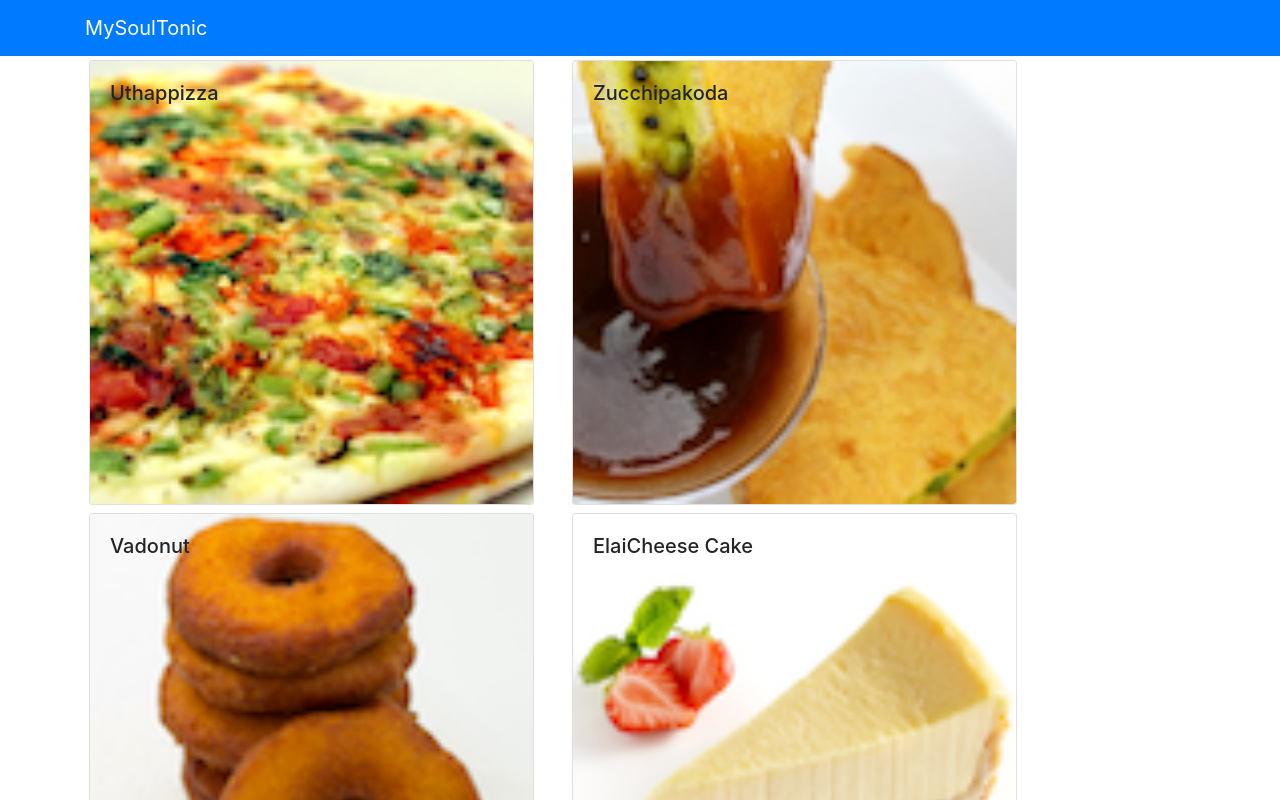
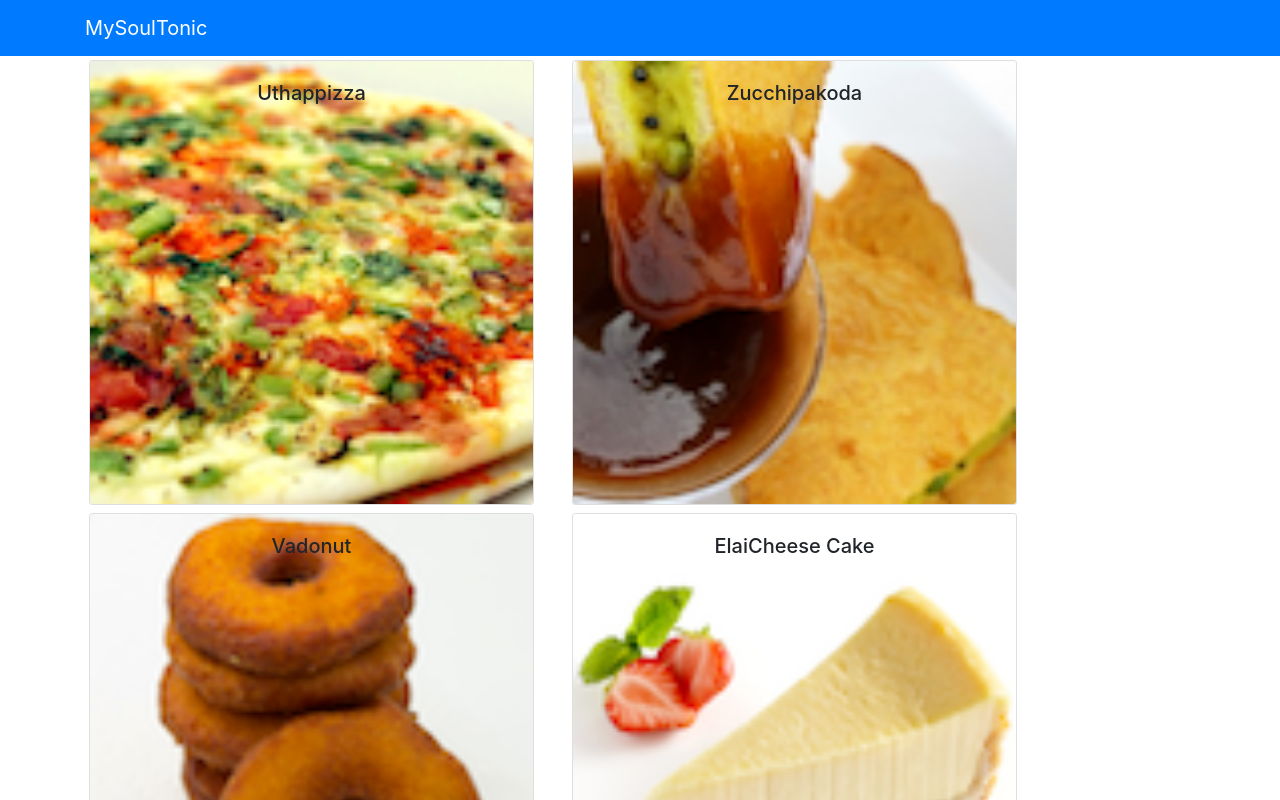
Before and after one commit to chandrayan-m/ReactConfusion, a React (Create React App) app: page / in a window 1280 px wide. Shown: the top 800 px of the page. Built offline with nearby package versions, Linux system fonts and the light colour scheme.

Commit message:
Components

```diff
--- a/src/App.js
+++ b/src/App.js
@@ -1,26 +1,15 @@
 import React, { Component } from 'react';
-import logo from './logo.svg';
-import { Navbar, NavbarBrand} from 'reactstrap';
-import Menu from "./components/MenuComponent";
-import {DISHES} from './shared/dish';
+import Main from './components/MainComponent';
+import './App.css';
 
 class App extends Component {
-  constructor(props){
-    super(props);
-    this.state = {dish: DISHES};
-  }
+
   render() {
     return (
       <div className="App">
-      <Navbar dark color="primary">
-      <div className="container">
-      <NavbarBrand href="/">MySoulTonic</NavbarBrand>
-      </div>
-      </Navbar>
-      <Menu dishes = {this.state.dish}/>
+        <Main />
       </div>
     );
   }
 }
-
 export default App;
--- a/src/components/DishdetailComponent.js
+++ b/src/components/DishdetailComponent.js
@@ -1,9 +1,7 @@
-import React, { Component } from 'react';
+import React from 'react';
 import { Card, CardImg, CardBody, CardText, CardTitle } from 'reactstrap';
 
-class Dishdetail extends Component {
-
-    renderComments(comments) {
+    function RenderComments({comments}) {
         if (comments == null) {
             return (<div></div>)
         }
@@ -33,7 +31,7 @@
         )
     }
 
-    renderDish(dish) {
+     function RenderDish({dish}) {
         if (dish != null) {
             return (
                 <div className='col-12 col-md-5 m-1'>
@@ -52,13 +50,14 @@
         }
     }
 
-    render() {
-        const dish = this.props.dish
+  const DishDetail = (props) => {
+
+        const dish = props.dish
         if (dish == null) {
             return (<div></div>)
         }
-        const dishItem = this.renderDish(dish)
-        const commentItem = this.renderComments(dish.comments)
+        const dishItem = <RenderDish dish = {props.dish} />
+        const commentItem = <RenderComments comments = {props.dish.comments} />
         return (
             <div className='row'>
                 {dishItem}
@@ -66,6 +65,6 @@
             </div>
         )
     }
-}
 
-export default Dishdetail
+
+export default DishDetail
--- /dev/null
+++ b/src/components/MainComponent.js
@@ -0,0 +1,34 @@
+import React, { Component } from 'react';
+import { Navbar, NavbarBrand} from 'reactstrap';
+import Menu from "./MenuComponent";
+import {DISHES} from '../shared/dish';
+import DishDetail from './DishdetailComponent';
+
+class Main extends Component {
+  constructor(props){
+    super(props);
+    this.state = {dish: DISHES, selectedDish : null};
+  }
+  onSelectedDish(dishId) {
+    this.setState({
+        selectedDish: dishId,
+    })
+}
+  render() {
+    return (
+      <div className="App">
+      <Navbar dark color="primary">
+      <div className="container">
+      <NavbarBrand href="/">MySoulTonic</NavbarBrand>
+      </div>
+      </Navbar>
+      <Menu dishes = {this.state.dish}
+         onClick = {(dishId) => this.onSelectedDish(dishId)} />
+         <DishDetail
+         dish={this.state.dish.filter((dish) => dish.id === this.state.selectedDish)[0]} />
+      </div>
+    );
+  }
+}
+
+export default Main;
--- a/src/components/MenuComponent.js
+++ b/src/components/MenuComponent.js
@@ -1,33 +1,24 @@
-import React, { Component } from 'react';
+import React from 'react';
 import { Card, CardImg, CardImgOverlay, CardTitle } from 'reactstrap';
-import Dishdetail from './DishdetailComponent'
 
-class Menu extends Component {
 
-    constructor(props) {
-        super(props);
+function RenderMenuItem({dish, onClick}){
+    return (
+        <Card onClick={() => onClick(dish.id)}>
+        <CardImg width="100%" src={dish.image} alt={dish.name} />
+        <CardImgOverlay>
+            <CardTitle >{dish.name}</CardTitle>
+        </CardImgOverlay>
+    </Card>
 
-        this.state = {
-            selectedDish: null
-        }
-    }
+    );
+}
 
-    onSelectedDish(dish) {
-        this.setState({
-            selectedDish: dish
-        })
-    }
-
-    render() {
-        const menu = this.props.dishes.map(dish => {
+const Menu = (props) => {
+        const menu = props.dishes.map(dish => {
             return (
                 <div key={dish.id} className='col-12 col-md-5 m-1'>
-                    <Card onClick={() => this.onSelectedDish(dish)} >
-                        <CardImg width="100%" src={dish.image} alt={dish.name} />
-                        <CardImgOverlay>
-                            <CardTitle >{dish.name}</CardTitle>
-                        </CardImgOverlay>
-                    </Card>
+             <RenderMenuItem dish={dish} onClick={props.onClick}/>
                 </div>
             );
         });
@@ -36,10 +27,8 @@
                 <div className='row'>
                     {menu}
                 </div>
-                <Dishdetail dish={this.state.selectedDish}></Dishdetail>
             </div>
         );
-    }
 }
 
 export default Menu;
```
Also changed, not shown: src/logo.svg (deleted).
